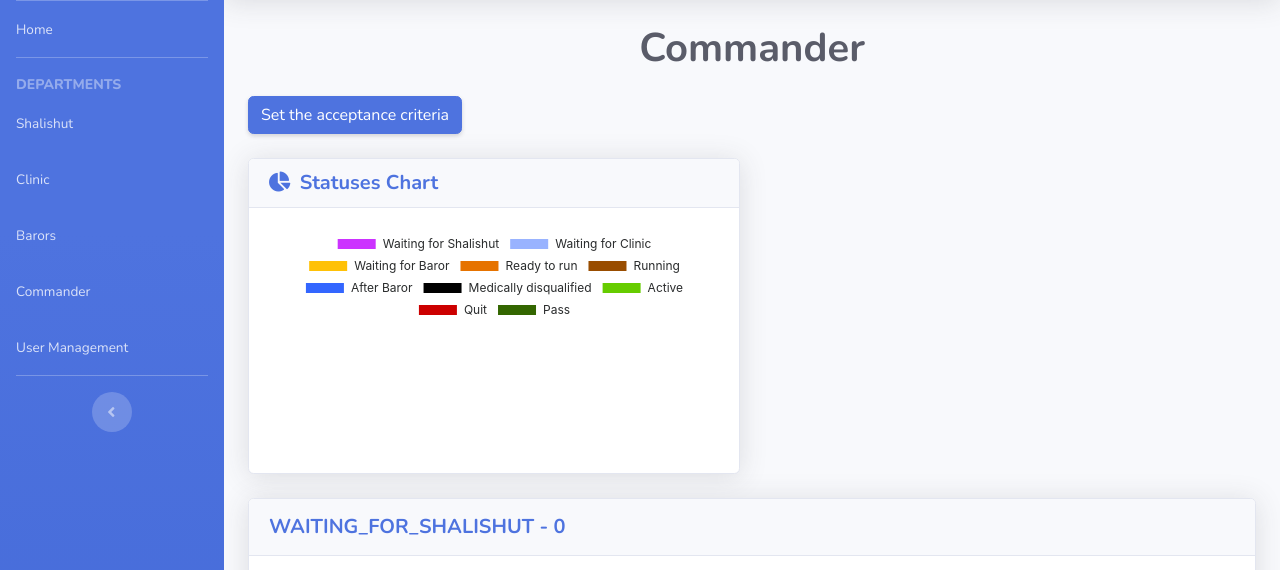
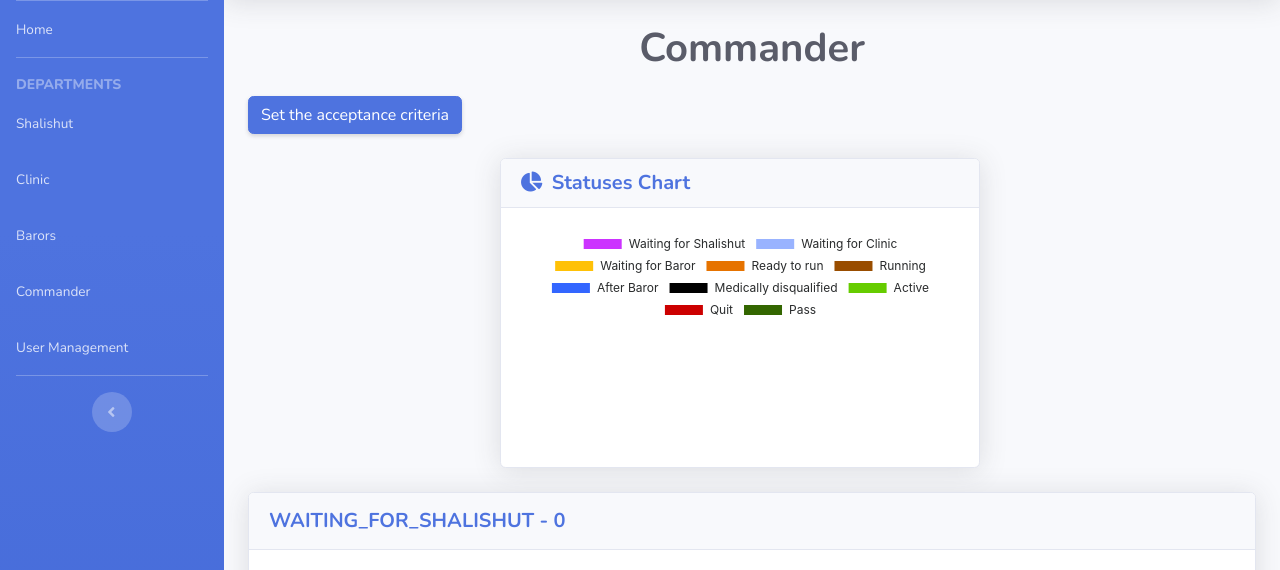
Before and after one commit to AmitHauzer/gibush-management, a Django app: page /commander/ in a window 1280 px wide. Shown: the part 70-640 px from the top of the page. Run offline with Django 4.2, Linux system fonts and the light colour scheme; the visitor is signed in with stand-in values (Sample User, id 1); data that the repository does not hold is empty; some libraries are stand-ins or nearby versions.

Commit message:
Center the chart

```diff
--- a/commander/templates/charts/charts_menu.html
+++ b/commander/templates/charts/charts_menu.html
@@ -1,13 +1,13 @@
 
-<div class="row">
-    <div class="col-lg-6">
-        <div class="card shadow mb-4">
-            <div class="card-header">
-
+<div class="row" style="width: 100%;">
+    <div class="col-lg-6" style="margin: auto;">
+        <div class="card shadow mb-4" >
+            <div class="card-header" >
                 <h5 class="m-0 font-weight-bold text-primary"><i class="fas fa-chart-pie me-1"></i> Statuses Chart</h5>
-
             </div>
-            <div class="card-body"><canvas id="myPieChart" width="100%" height="50"></canvas></div>
+            <div class="card-body">
+                <canvas id="myPieChart" width="100%" height="50"></canvas>
+            </div>
 
         </div>
     </div>
```
Also changed, not shown: commander/templates/commander_menu.html (+5 -3 lines).
